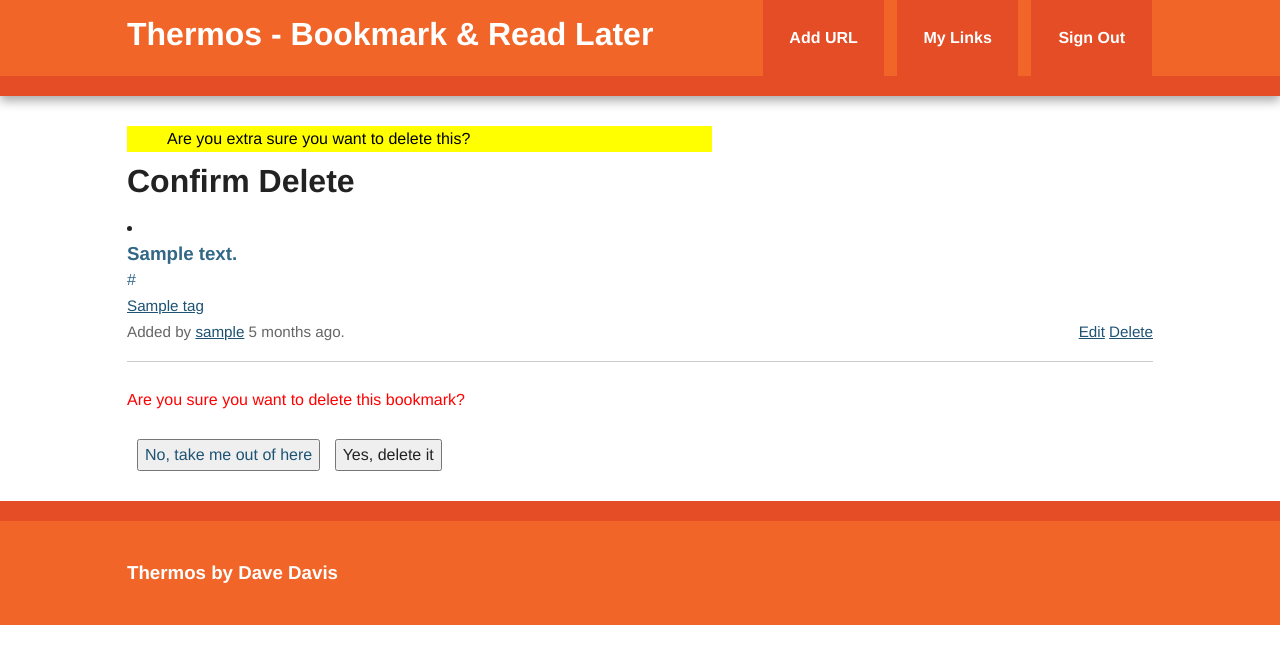
After one commit to davedavis/thermos, a Flask app: page /delete/1 in a window 1280 px wide. The commit adds this page. Shown: the top 664 px of the page. Run offline with Flask 2, Linux system fonts and the light colour scheme; a user stored in the database is signed in; tables that the repository leaves empty hold one stand-in row (values such as "Sample post"); some libraries are stand-ins or nearby versions.

Commit message:
Add delete bookmark functionality and refactor bookmark layout.

```diff
--- a/thermos/static/css/main.css
+++ b/thermos/static/css/main.css
@@ -211,7 +211,7 @@ ul.bookmarks {
 
 .bookmark {
     padding-bottom: .5em;
-    border-top: 1px solid #7EA6BF;
+    /*border-top: 1px solid #7EA6BF;*/
 
 }
 
--- /dev/null
+++ b/thermos/templates/bookmark.html
@@ -0,0 +1,33 @@
+<li class="bookmark">
+            <a class="header" href="{{ bookmark.url }}">
+                <h3 class="description">
+                    {{ bookmark.description|truncate(50, killwords=True) }}
+                </h3>
+                <span class="url">
+                    {{ bookmark.url|truncate(50, killwords=True) }}
+                </span>
+             </a>
+                <div class="info">
+
+                    <span class="tags">
+                        {% if bookmark.tags %}
+                            {% for t in bookmark._tags %}
+                                <a href="{{ url_for('tag', name = t) }}">{{ t }}</a>
+                            {% endfor %}
+                        {% else %}No Tags
+                        {% endif %}
+                    </span>
+                    <br>
+
+                    Added by <a href="{{ url_for('user', username=bookmark.user.username) }}">{{ bookmark.user.username }}</a>
+                    {{ moment(bookmark.date).fromNow(refresh = True) }}.
+                    {% if current_user == bookmark.user %}
+                        <span class="editlinks">
+                            <a href="{{ url_for('edit_bookmark', bookmark_id=bookmark.id) }}">Edit</a>
+                            <a href="{{ url_for('delete_bookmark', bookmark_id=bookmark.id) }}">Delete</a>
+                        </span>
+                    {%  endif %}
+                </div>
+            <hr>
+        </li>
+</li>
--- /dev/null
+++ b/thermos/templates/confirm_delete.html
@@ -0,0 +1,25 @@
+{% extends "base.html" %}
+
+{% block title %}
+Thermos -- Delete bookmark
+{%  endblock %}
+
+{% block content %}
+    <section>
+        <h1 style="clear:both">Confirm Delete</h1>
+
+        {% include "bookmark.html" %}
+
+
+        <form action="" method="post">
+            <span style="color:red" >Are you sure you want to delete this bookmark?</span>
+            <br><br>
+            <a href="{{ url_for('user', username=current_user.username) }}">
+                <button type="button">No, take me out of here</button></a>
+            <button type="submit">Yes, delete it</button>
+        </form>
+    </section>
+{% endblock %}
+
+{% block sidebar %}
+{% endblock %}
--- a/thermos/views.py
+++ b/thermos/views.py
@@ -109,6 +109,22 @@ def tag(name):
     return render_template('tag.html', tag=tag)
 
 
+@app.route('/delete/<int:bookmark_id>', methods=['GET', 'POST'])
+@login_required
+def delete_bookmark(bookmark_id):
+    bookmark = Bookmark.query.get_or_404(bookmark_id)
+    if current_user != bookmark.user:
+        abort(403)
+    if request.method == 'POST':
+        db.session.delete(bookmark)
+        db.session.commit()
+        flash("Deleted '{}'".format(bookmark.description))
+        return redirect(url_for('user', username=current_user.username))
+    else:
+        flash('Are you extra sure you want to delete this?')
+    return render_template('confirm_delete.html', bookmark=bookmark, nolinks=True)
+
+
 # Error handling.
 @app.errorhandler(404)
 def page_not_found(e):
```
Also changed, not shown: thermos/templates/bookmark_list.html (+4 -33 lines), thermos/static/css/select2-spinner.gif (deleted), thermos/static/css/select2.png (deleted), thermos/static/css/select2x2.png (deleted).
